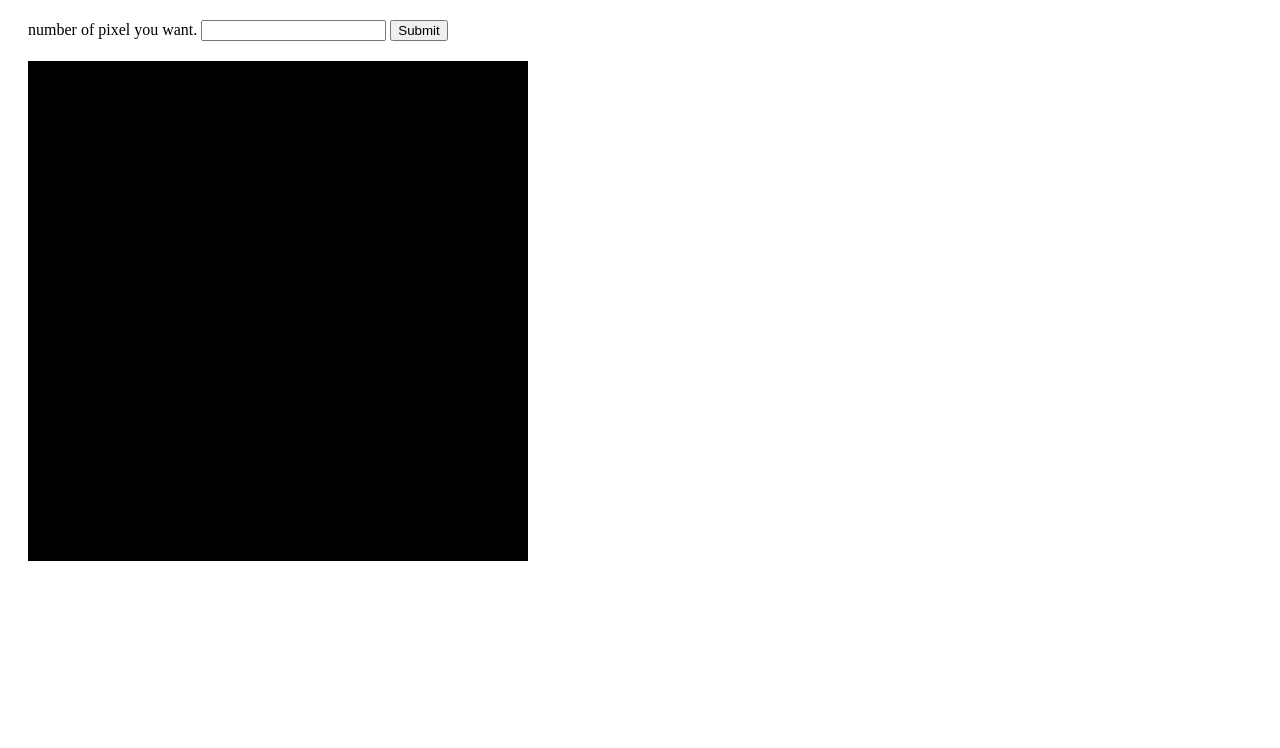
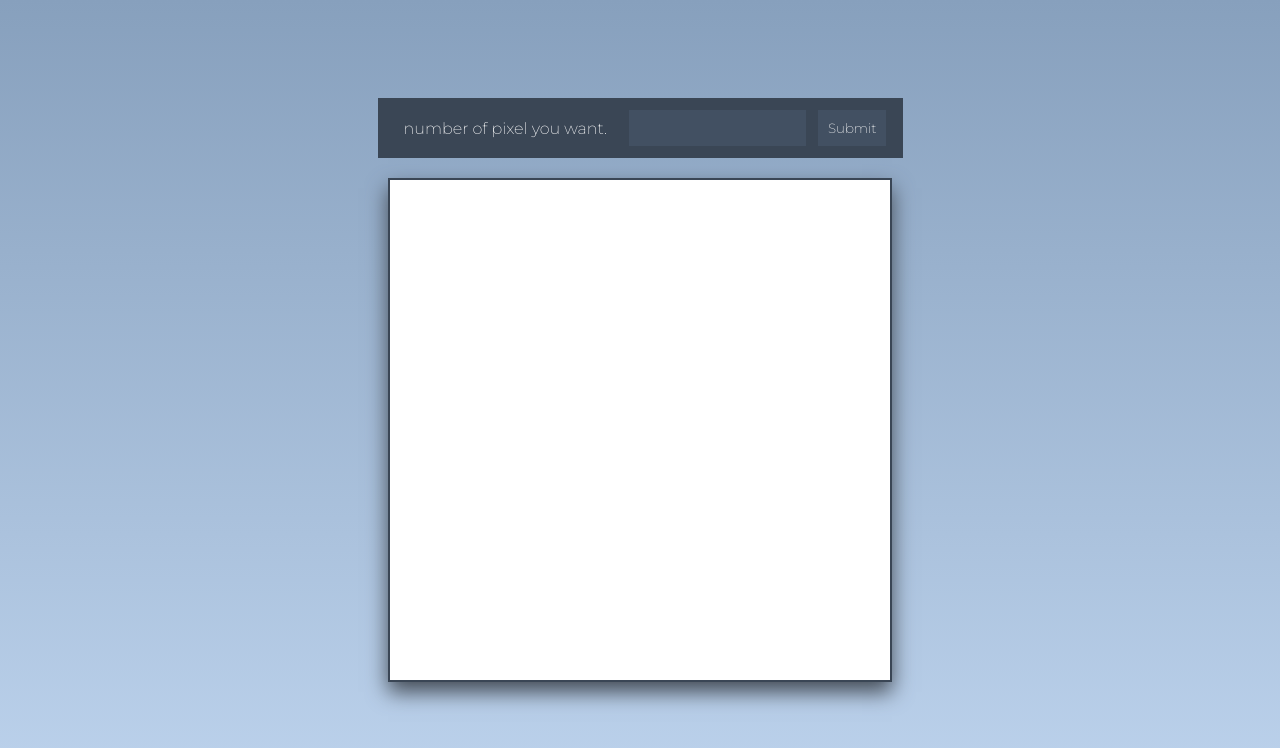
Before and after one commit to sudhanshu042004/Javascript, a plain HTML site: page etch-a-sketch/Index.html in a window 1280 px wide. Drawn offline with Linux system fonts and the light colour scheme.

Commit message:
enchance UI

```diff
--- a/etch-a-sketch/Index.html
+++ b/etch-a-sketch/Index.html
@@ -3,16 +3,21 @@
   <head>
     <meta charset="UTF-8" />
     <meta name="viewport" content="width=device-width, initial-scale=1.0" />
+    <link rel="preconnect" href="https://fonts.googleapis.com">
+<link rel="preconnect" href="https://fonts.gstatic.com" crossorigin>
+<link href="https://fonts.googleapis.com/css2?family=Montserrat:wght@200&display=swap" rel="stylesheet">
     <link rel="stylesheet" href="style.css" />
     <title>Document</title>
   </head>
   <body>
-    <div class="input">
-      <label for="num">number of pixel you want.</label>
-      <input type="number" name="num" id="num" maxlength="64">
-      <input type="submit" id="submit">
+    <div class="sketch">
+      <div class="inputDiv">
+        <label for="num" class="inputChild">number of pixel you want.</label>
+        <input type="number" name="num" class="inputChild" id="num" maxlength="64" />
+        <input type="submit" id="submit" class="inputChild" />
+      </div>
+      <div id="container"></div>
     </div>
-    <div id="container"></div>
     <script src="index.js"></script>
   </body>
 </html>
--- a/etch-a-sketch/index.js
+++ b/etch-a-sketch/index.js
@@ -1,16 +1,14 @@
 const container = document.querySelector("#container");
 //take input from user and set maxlength
 const submit = document.querySelector("#submit");
-let resetCount=0;
-
+let resetCount = 0;
 
 submit.addEventListener("click", () => {
-  resetCount=++resetCount;
+  resetCount = ++resetCount;
   var num = document.querySelector("#num").value;
-  if(resetCount==2){
-    container.innerHTML="";
+  if (resetCount >= 2) {
+    container.innerHTML = "";
   }
-  setTimeout(() => {
   if (num <= 64) {
     for (i = 1; i <= num * num; i++) {
       let height = 500 / num;
@@ -23,15 +21,12 @@ submit.addEventListener("click", () => {
       inDiv.style.height = height;
       inDiv.style.width = width;
       container.appendChild(inDiv);
-        inDiv.addEventListener("mouseover",()=>{
-          inDiv.style.backgroundColor="blue";
-        })
+      inDiv.addEventListener("mouseover", () => {
+        inDiv.style.backgroundColor = "blue";
+      });
     }
   } else {
     alert("Max length is 64");
     window.location.reload();
   }
-  }, 500);
-
-
 });
--- a/etch-a-sketch/style.css
+++ b/etch-a-sketch/style.css
@@ -3,16 +3,49 @@
     flex-wrap: wrap;
     height: 500px;
     width: 500px;
-    background-color: black;
+    background-color: rgb(255, 255, 255);
+    border: 2px;
+    border-color: #3a4655;
+    border-style: solid;
     justify-content: center;
     align-items: center;
     margin: 20px;
+    box-shadow: 0px 10px 20px 0px #444c56;
+}
+.inputDiv{
+    background-color: #3a4655;
+    width: 525px;
+    height: 60px;
+    display: flex;
+    justify-content: center;
+    align-items: center;
 }
 .draw{
     padding: 0;
     margin: 0;
-    background-color: rgb(230, 48, 48);
+    background-color: rgb(255, 255, 255);
 }
-.input{
-    margin: 20px;
+.sketch{
+    background: linear-gradient(180deg,#87A0BD,#bdd3ed);
+    width: 100vw;
+    height: 100vh;
+    display: flex;
+    flex-direction: column;
+    justify-content: center;
+    align-items: center;
+
 }
+*{
+    margin: 0;
+    padding: 0;
+    color: #ffffff;
+    font-family: 'Montserrat', sans-serif;
+}
+input{
+    background-color: #425062;
+    border-style: none;
+}
+.inputChild{
+    padding: 10px;
+    margin: 6px;
+}
```
Lines whose indentation alone changed are shown as unchanged.
